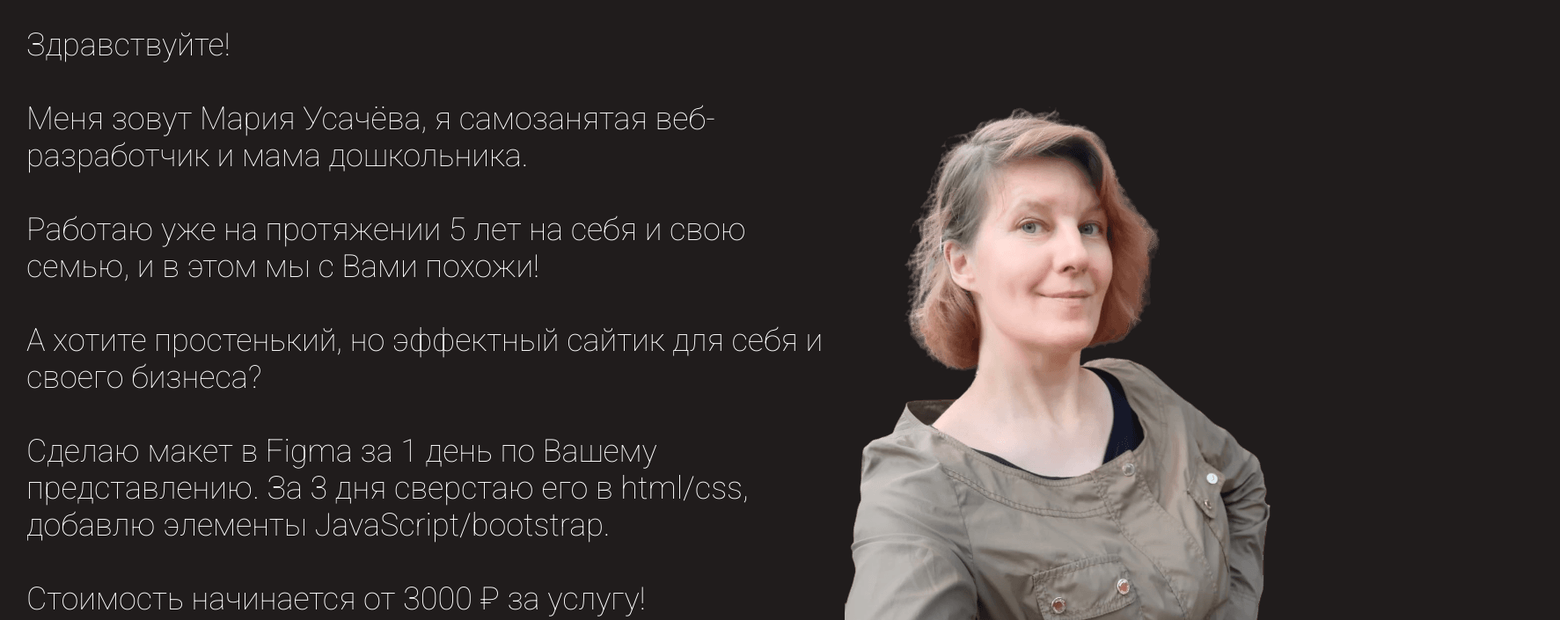
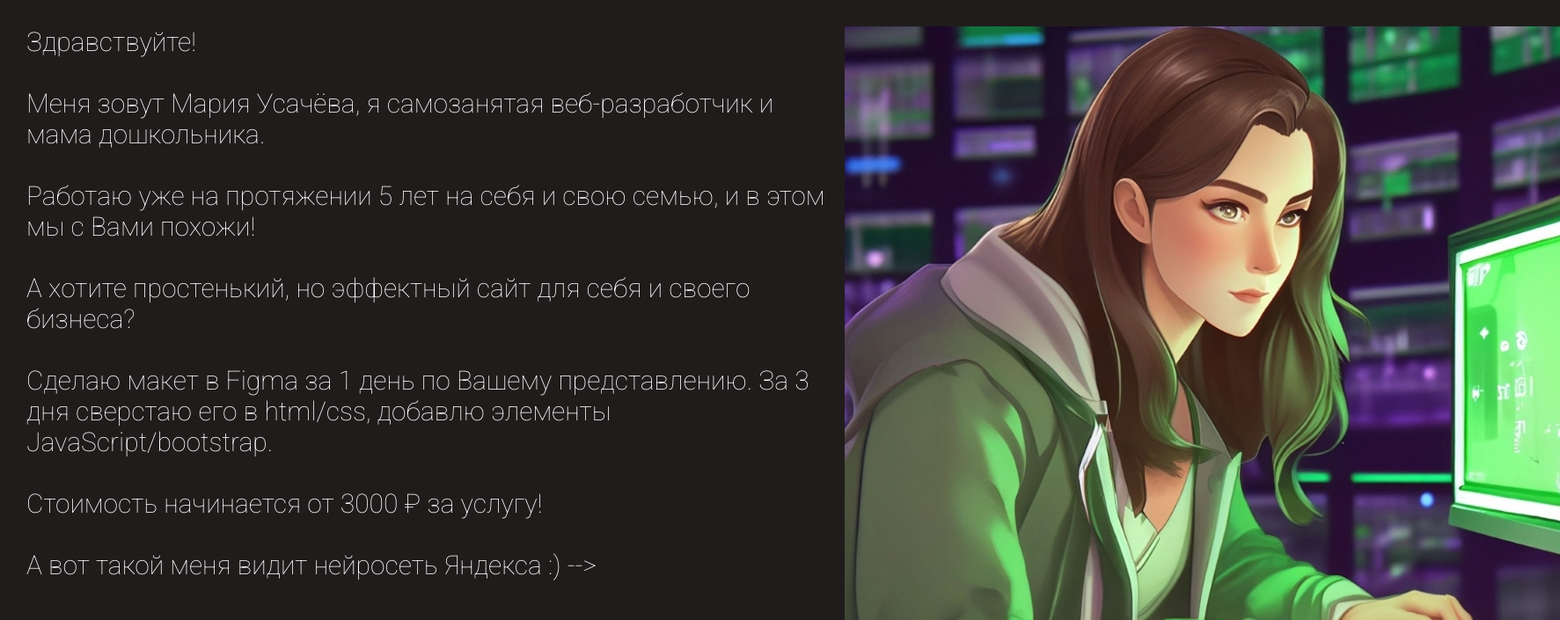
Before and after one commit to MariaWeb23/hometask3, a plain HTML site: page aboutMe.html in a window 1280 px wide. Shown: the top 705 px of the page at 88% size, 1773 px wide, since content can reach past the window. Drawn offline with Linux system fonts and the light colour scheme; files whose address does not match are found by name; a web font is replaced by a local one.

Commit message:
a new pic added

```diff
--- a/aboutMe.html
+++ b/aboutMe.html
@@ -6,16 +6,16 @@
 
     <body class="body">
         <link rel="stylesheet" href="./style.css" />
-        <div class="pic"><img src="img/main.png" alt="Maria"></div>
+        <div class="pic"><img src="img/MariaAI.jpg" alt="MariaAI"></div>
         <link rel="preconnect" href="https://fonts.googleapis.com">
         <link rel="preconnect" href="https://fonts.gstatic.com" crossorigin>
         <link href="https://fonts.googleapis.com/css2?family=Roboto:wght@100&display=swap" rel="stylesheet">
 
         <span><div class="text"> Здравствуйте!<br></br>Меня зовут Мария Усачёва, я самозанятая веб-разработчик и мама дошкольника.<br></br> Работаю уже на протяжении 5
             лет на
-            себя и свою семью, и в этом мы с Вами похожи!<br></br>А хотите простенький, но эффектный сайтик для себя и своего бизнеса?
+            себя и свою семью, и в этом мы с Вами похожи!<br></br>А хотите простенький, но эффектный сайт для себя и своего бизнеса?
             <br></br>Сделаю макет в Figma за 1 день по Вашему представлению. За 3 дня сверстаю его в html/css, добавлю элементы
-            JavaScript/bootstrap.<br></br>Стоимость начинается от 3000 ₽ за услугу!</div>
+            JavaScript/bootstrap.<br></br>Стоимость начинается от 3000 ₽ за услугу!<br></br>А вот такой меня видит нейросеть Яндекса :) --></div>
         </span>
 <footer>
     <div class="footer">
--- a/blocks/aboutMe/aboutMe.css
+++ b/blocks/aboutMe/aboutMe.css
@@ -12,7 +12,7 @@
     justify-content: space-around;
     color:white;
     font-family: 'Roboto', sans-serif;
-    font-size:36px;
+    font-size:30px;
     margin:30px;
 }
 
```
Also changed, not shown: img/MariaAI.jpg (added).
